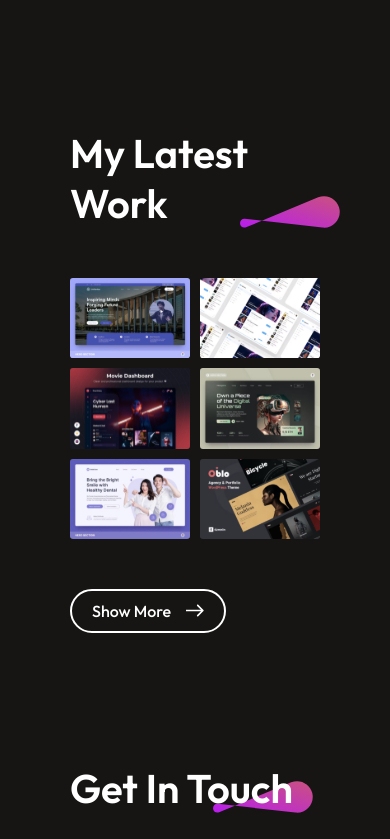
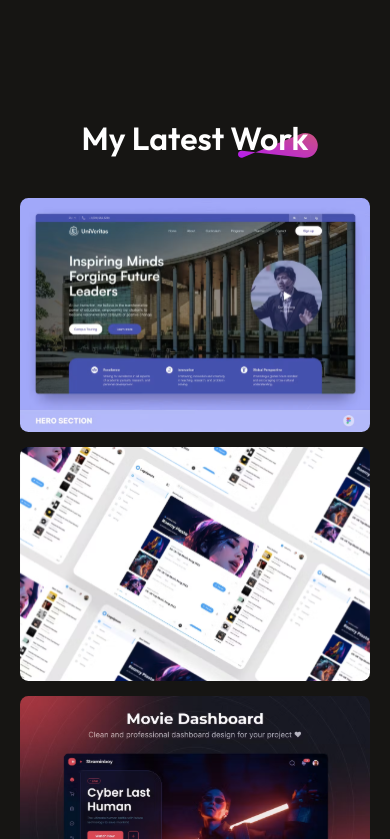
Before and after one commit to KrishnaKausikBarik/portfolio2, a React (Vite) app: page / in a window 390 px wide. Shown: the part 2765-3604 px from the top of the page. Built offline with nearby package versions, Linux system fonts and the light colour scheme.

Commit message:
Update MYWork.css

```diff
--- a/src/Components/MyWork/MYWork.css
+++ b/src/Components/MyWork/MYWork.css
@@ -1,4 +1,4 @@
-.mywork{
+.mywork {
     display: flex;
     flex-direction: column;
     align-items: center;
@@ -6,40 +6,43 @@
     gap: 80px;
     margin: 80px 170px;
 }
-.mywork-title{
+.mywork-title {
     position: relative;
 }
-.mywork-title h1{
+.mywork-title h1 {
     font-size: 50px;
     font-weight: 600;
     padding: 0px 30px;
+    text-align: center;
 }
-.mywork-title img{
+.mywork-title img {
     position: absolute;
     bottom: 0;
     right: 0;
     width: 150px;
     z-index: -1;
 }
-.mywork-container{
+.mywork-container {
     display: grid;
     grid-template-columns: 1fr 1fr 1fr;
     gap: 30px;
 }
-.mywork-container img{
+.mywork-container img {
     box-sizing: border-box;
-    width: 419px;
-    height: 280px;
+    width: 100%;
+    max-width: 419px;
+    height: auto;
     cursor: pointer;
+    object-fit: cover;
 }
-.mywork-container img:hover{
+.mywork-container img:hover {
     transform: scale(1.05);
     border-radius: 10px;
     transition: 0.3s;
     box-shadow: 0 0 10px rgba(255, 0, 255, 0.8),
                 0 0 100px rgba(255, 0, 255, 0.5);
 }
-.mywork-showmore{
+.mywork-showmore {
     display: flex;
     padding: 10px 20px;
     border-radius: 50px;
@@ -53,36 +56,63 @@
     align-items: center;
     justify-content: center;
 }
-.mywork-showmore img{
+.mywork-showmore img {
     width: 18px;
 }
-.mywork-showmore:hover{
+.mywork-showmore:hover {
     gap: 30px;
     transition: 0.6s;
 }
+
+/* Tablet View */
 @media (max-width: 768px) {
-   .mywork{
+    .mywork {
         gap: 50px;
-    margin: 50px 70px;
+        margin: 50px 40px;
         align-items: start;
     }
-.mywork-title h1{
+    .mywork-title h1 {
         font-size: 40px;
-    padding: 0px;
+        padding: 0;
     }
-.mywork-title img{
+    .mywork-title img {
         width: 100px;
         margin-right: -20px;
     }
-.mywork-container{
+    .mywork-container {
         grid-template-columns: 1fr 1fr;
-    gap: 10px;
+        gap: 20px;
     }
-.mywork-container img{
+    .mywork-container img {
         width: 100%;
-    height: 100%;
+        height: auto;
     }
-.mywork-showmore p{
+    .mywork-showmore p {
         font-size: 16px;
     }
 }
+
+/* Mobile View */
+@media (max-width: 480px) {
+    .mywork {
+        gap: 40px;
+        margin: 40px 20px;
+        align-items: center;
+    }
+    .mywork-title h1 {
+        font-size: 32px;
+        text-align: center;
+    }
+    .mywork-title img {
+        width: 80px;
+        right: 10px;
+    }
+    .mywork-container {
+        grid-template-columns: 1fr;
+        gap: 15px;
+    }
+    .mywork-showmore {
+        font-size: 16px;
+        padding: 8px 16px;
+    }
+}
```
Lines whose indentation alone changed are shown as unchanged.
